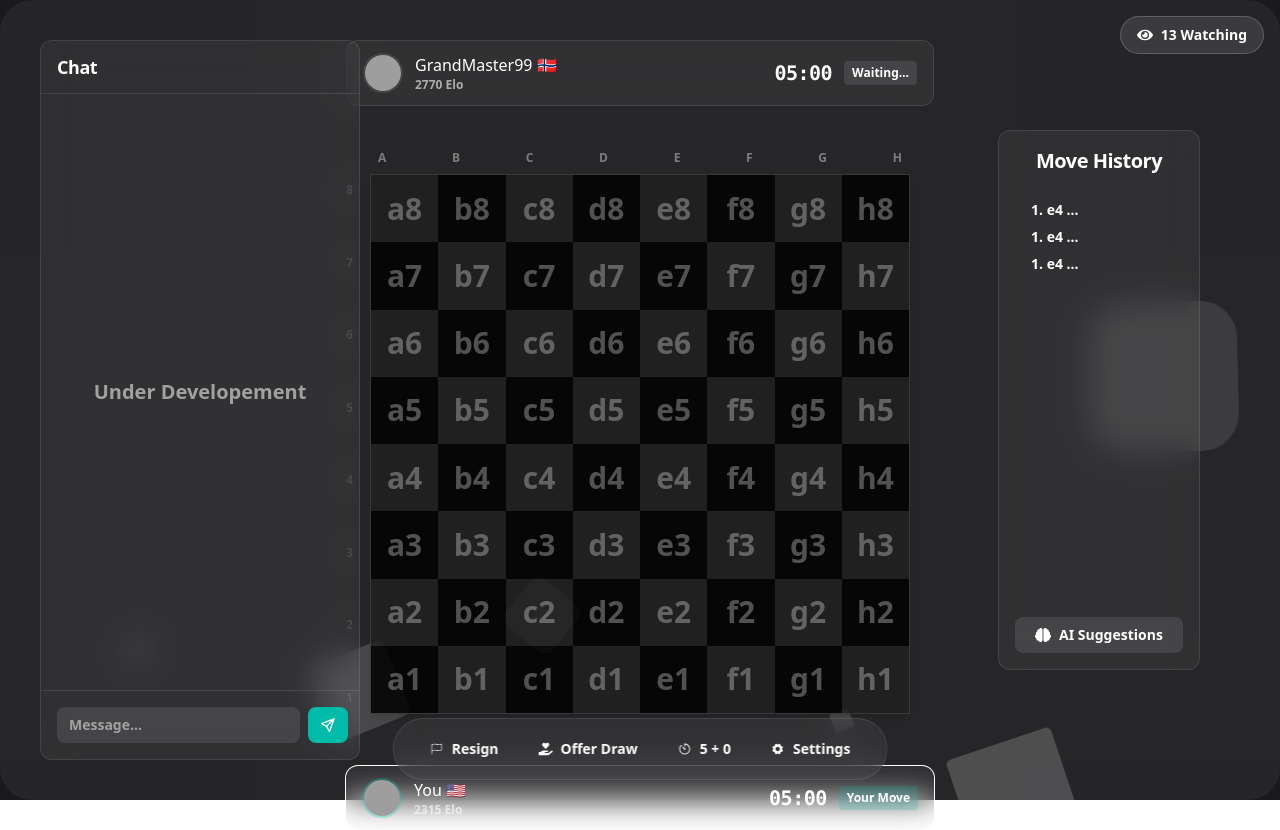
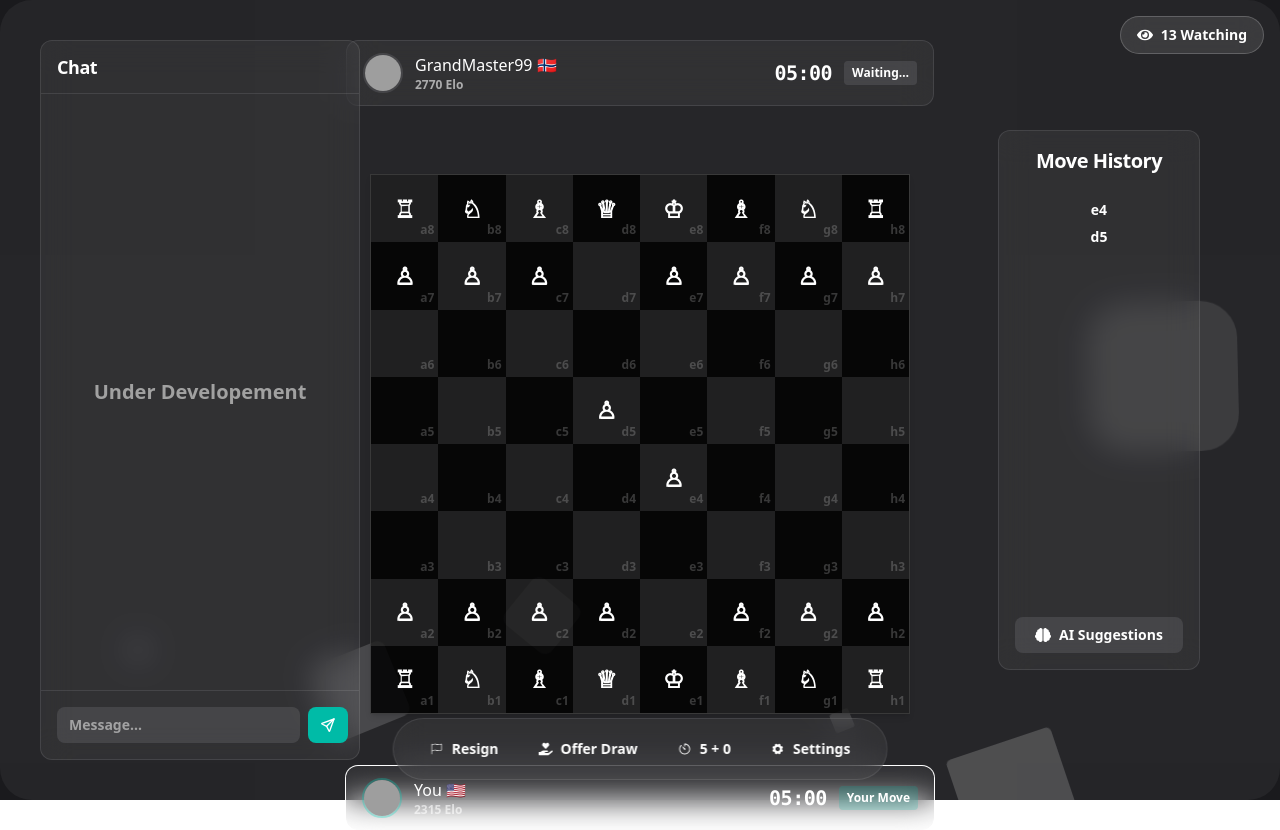
Before and after one commit to StarLord824/chessFrontend, a React (Vite) app: page /arena in a window 1280 px wide. Built offline with nearby package versions, Linux system fonts and the light colour scheme; grey boxes are pictures that could not be loaded.

Commit message:
moves functional now

```diff
--- a/package.json
+++ b/package.json
@@ -12,6 +12,7 @@
   "dependencies": {
     "@tailwindcss/vite": "^4.1.4",
     "@types/ws": "^8.18.1",
+    "chess.js": "^1.4.0",
     "firebase": "^11.9.0",
     "react": "^19.0.0",
     "react-dom": "^19.0.0",
--- a/src/components/Match/Arena.tsx
+++ b/src/components/Match/Arena.tsx
@@ -1,13 +1,37 @@
-// import { HeaderBar } from "../Login/HeaderBar";
-
 import { CiFlag1 } from "react-icons/ci"
 import { FaBrain, FaEye, FaHandHoldingHeart } from "react-icons/fa"
 import { IoIosSettings, IoIosTimer } from "react-icons/io"
 import { TbSend } from "react-icons/tb"
+import { Chess } from 'chess.js'
+import { useState } from "react"
 
 
 export const Arena = () => {
 
+    const chess = new Chess();
+    const [clicked, setClicked] = useState(false);
+    const [fen, setFen] = useState(chess.fen());
+    const pieceMap = {R: '♜', N: '♞', B: '♝', Q: '♛', K: '♚', P: '♟', r: '♖', n: '♘', b: '♗', q: '♕', k: '♔', p: '♙'};
+    chess.move('e4');
+    chess.move('d5');
+    const ChessBoard: string[][] = []
+    const board = chess.board();
+    for (let i = 0; i < 8; i++) {
+        const row = [];
+        for (let j = 0; j < 8; j++) {
+            const piece = board[i][j];
+            // console.log(piece?.square+" "+piece?.type+" "+piece?.color+" "+i+" "+j);
+            if (piece) {
+                row.push(piece.color === 'w' ? pieceMap[piece.type] : pieceMap[piece.type].toUpperCase());
+            } else {
+                row.push('');
+            }
+        }
+        ChessBoard.push(row);
+    }
+    // useEffect(() => {
+    //     //updates chessboard on fen change
+    // }, []);
   return (
     <div className="h-screen w-full flex flex-col justify-center items-center bg-white/5 text-white font-bold rounded-4xl">
 
@@ -56,13 +80,27 @@ export const Arena = () => {
 
             {/* <!-- Chessboard Container --> */}
           <div className="relative top-13">
-              {/* <!-- Coordinates --> */}
+              {/* <!-- Coordinates -->
               <div className="absolute -top-6 left-0 right-0 flex justify-between px-2 text-xs text-white/40">
-                  <span>A</span><span>B</span><span>C</span><span>D</span><span>E</span><span>F</span><span>G</span><span>H</span>
+                  <div className="flex items-center">A</div>
+                  <span>B</span>
+                  <span>C</span>
+                  <span>D</span>
+                  <span>E</span>
+                  <span>F</span>
+                  <span>G</span>
+                  <span>H</span>
               </div>
               <div className="absolute top-0 -left-6 bottom-0 flex flex-col justify-between py-2 text-xs text-white/40">
-                  <span>8</span><span>7</span><span>6</span><span>5</span><span>4</span><span>3</span><span>2</span><span>1</span>
-              </div>
+                  <span>8</span>
+                  <span>7</span>
+                  <span>6</span>
+                  <span>5</span>
+                  <span>4</span>
+                  <span>3</span>
+                  <span>2</span>
+                  <span>1</span>
+              </div> */}
               {/* <!-- Board --> */}
               <div id="board" className="grid grid-cols-8 sm:w-[420px] sm:h-[420px] lg:w-[540px] lg:h-[540px] aspect-square overflow-hidden bg-black/80 border border-white/20 shadow-md animate-fadeInUp duration-200">
                   {/* <!-- Squares --> */}
@@ -70,9 +108,22 @@ export const Arena = () => {
                       return Array.from({ length: 8 }).map((_, colIndex) => {
                           const isLightSquare = (rowIndex + colIndex) % 2 === 0;
                           return (
-                              <div key={`${rowIndex}-${colIndex}`} className={`w-full h-full flex items-center justify-center ${isLightSquare ? 'bg-white/10' : 'bg-black/20'}`}>
+                              <div key={`${rowIndex}-${colIndex}`} className={` group relative w-full h-full flex items-center justify-center
+                               ${isLightSquare ? 'bg-white/10' : 'bg-black/20'} ${clicked && ChessBoard[rowIndex][colIndex] ? 'cursor-grab' : ''}`}>
                                   {/* <!-- Placeholder for piece --> */}
-                                  <span className="text-3xl text-white/30" id={`${String.fromCharCode(97+colIndex)}${8-rowIndex}`}>{String.fromCharCode(97+colIndex)}{8-rowIndex}</span>
+                                <div className="absolute z-0 bottom-1 right-1 text-xs text-white/20" id={`${String.fromCharCode(97+colIndex)}${8-rowIndex}`}>
+                                    {String.fromCharCode(97+colIndex)}{8-rowIndex}
+                                </div>
+                                <div className="absolute text-2xl">
+                                    {/* //render piece using fen */}
+                                    <button onClick={ (prev)=>{
+                                        console.log(clicked+" "+prev);
+                                        setClicked(!prev)
+                                    } } className="hover:cursor-grab">
+                                        {ChessBoard[rowIndex][colIndex]}
+                                    </button>
+                                    {/* {ChessBoard[rowIndex][colIndex]} */}
+                                </div>
                               </div>
                           );
                       });
@@ -102,9 +153,13 @@ export const Arena = () => {
               <div className="flex-1 overflow-y-auto">
                   <h3 className="text-xl text-center font-bold tracking-tight mb-2">Move History</h3>
                   <ol id="moveHistory" className="space-y-1 px-4 py-4 text-sm leading-relaxed">
+                      {/* <li>1. e4 …</li>
                       <li>1. e4 …</li>
-                      <li>1. e4 …</li>
-                      <li>1. e4 …</li>
+                      <li>1. e4 …</li> */}
+                      {chess.history().map((move, index) => {
+                          return <li key={index} className="text-center text-white text-xsm">{move}</li>
+                      })}
+                      {/* <li className="text-center text-white/20 text-xsm">your moves will appear here</li> */}
                   </ol>
             </div>
 
--- a/src/components/Match/GameArena.tsx
+++ b/src/components/Match/GameArena.tsx
@@ -15,11 +15,14 @@ const GameArena = () => {
   // }, []);
   const [matching, setMatching] = useState(false);
   const [matched, setMatched] = useState(false);
-  const socket = useRef<WebSocket>(new WebSocket('ws://chessbackend-vd6d.onrender.com/3000'));
+  // const socket = useRef<WebSocket>(new WebSocket('ws://chessbackend-vd6d.onrender.com/3000'));
+  const socket = useRef<WebSocket>(new WebSocket('ws://localhost:3000'));
+
   socket.current.onopen = () => {
       console.log('WebSocket connection established');
       // ws.current.send(JSON.stringify({ message: 'Hello Server!' }));
   };
+
   socket.current.onmessage = (event) => {
     const data = JSON.parse(event.data);
 
@@ -49,16 +52,24 @@ interface JoiningProps {
 
 const Joining = ({ socket, setMatching }: JoiningProps) => {
   const [name, setName] = useState("");
-  return (
-    <div className="h-1/3 w-1/4 flex flex-col justify-center items-center bg-white/5 text-white font-bold rounded-4xl">
-      <input type="text" value={name} onChange={(e) => setName(e.target.value)} placeholder="Enter your name" className="text-center w-40 h-10 my-3 border-2 border-white active:border-2 rounded-lg px-3 py-2"/>
-      <button onClick={() => {
+
+  const handleClick = () => {
         if (socket) {
           socket.current.send(JSON.stringify({ type: "SetName", data: name }));
           setMatching(true);
           socket.current.send(JSON.stringify( {type: "InitGame"} ) )
         }
-      }}
+      }
+
+  return (
+    <div className="h-1/3 w-1/4 flex flex-col justify-center items-center bg-white/5 text-white font-bold rounded-4xl">
+      <input type="text" value={name} onKeyDown={(event) => {
+    if (event.key === 'Enter') {
+      // Trigger the button click
+      handleClick();
+    }
+  }} onChange={(e) => setName(e.target.value)} placeholder="Enter your name" className="text-center w-40 h-10 my-3 border-2 border-white active:border-2 rounded-lg px-3 py-2"/>
+      <button onClick={handleClick}
       className="bg-white/50 flex justify-center items-center hover:bg-white/30 duration-150 text-center w-40 h-10 my-2 py-3 rounded-lg text-lg"
       >SetName</button>
     </div>
```
Also changed, not shown: 1 other file (tests, documents, lock files or other folders).
